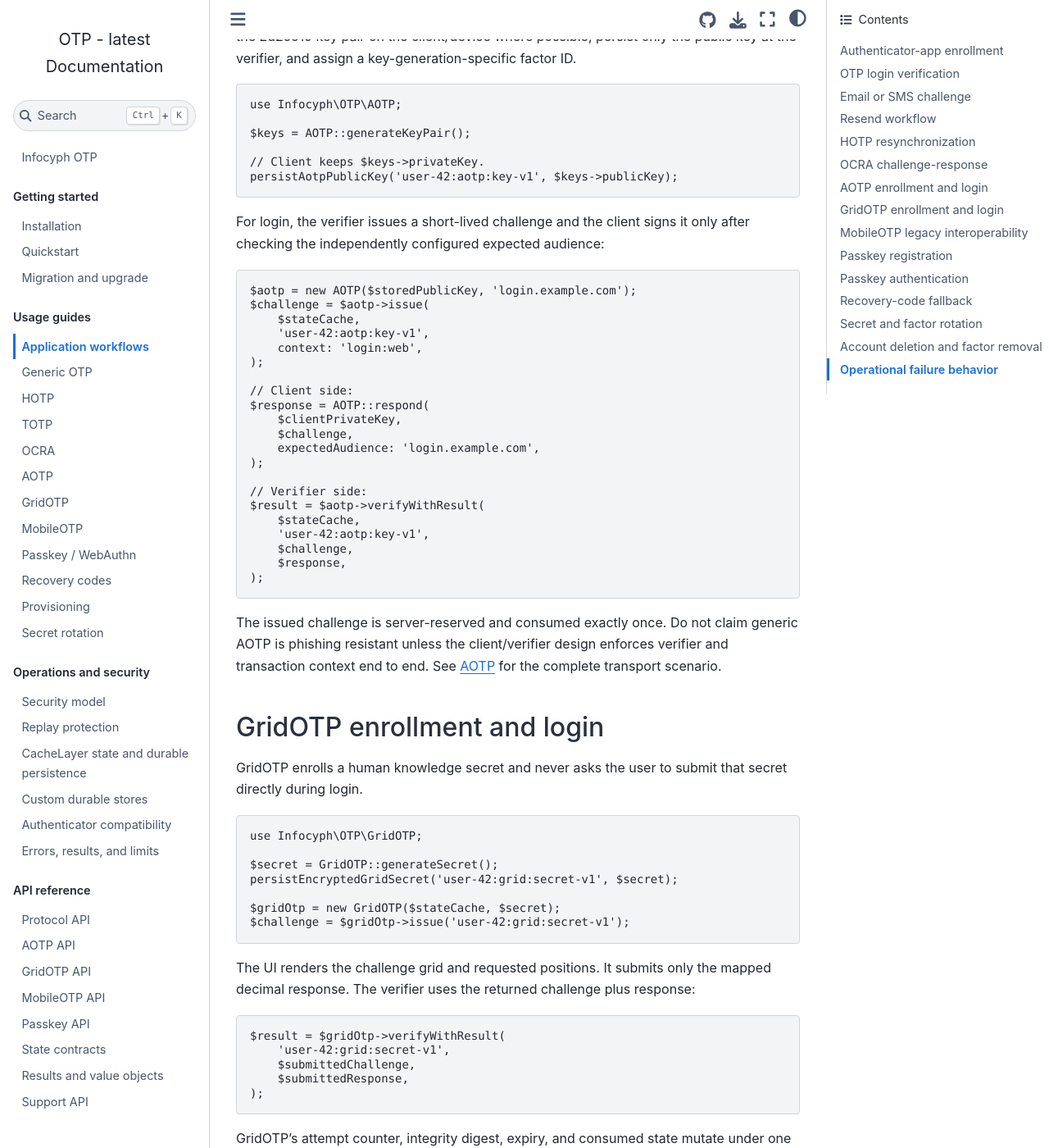
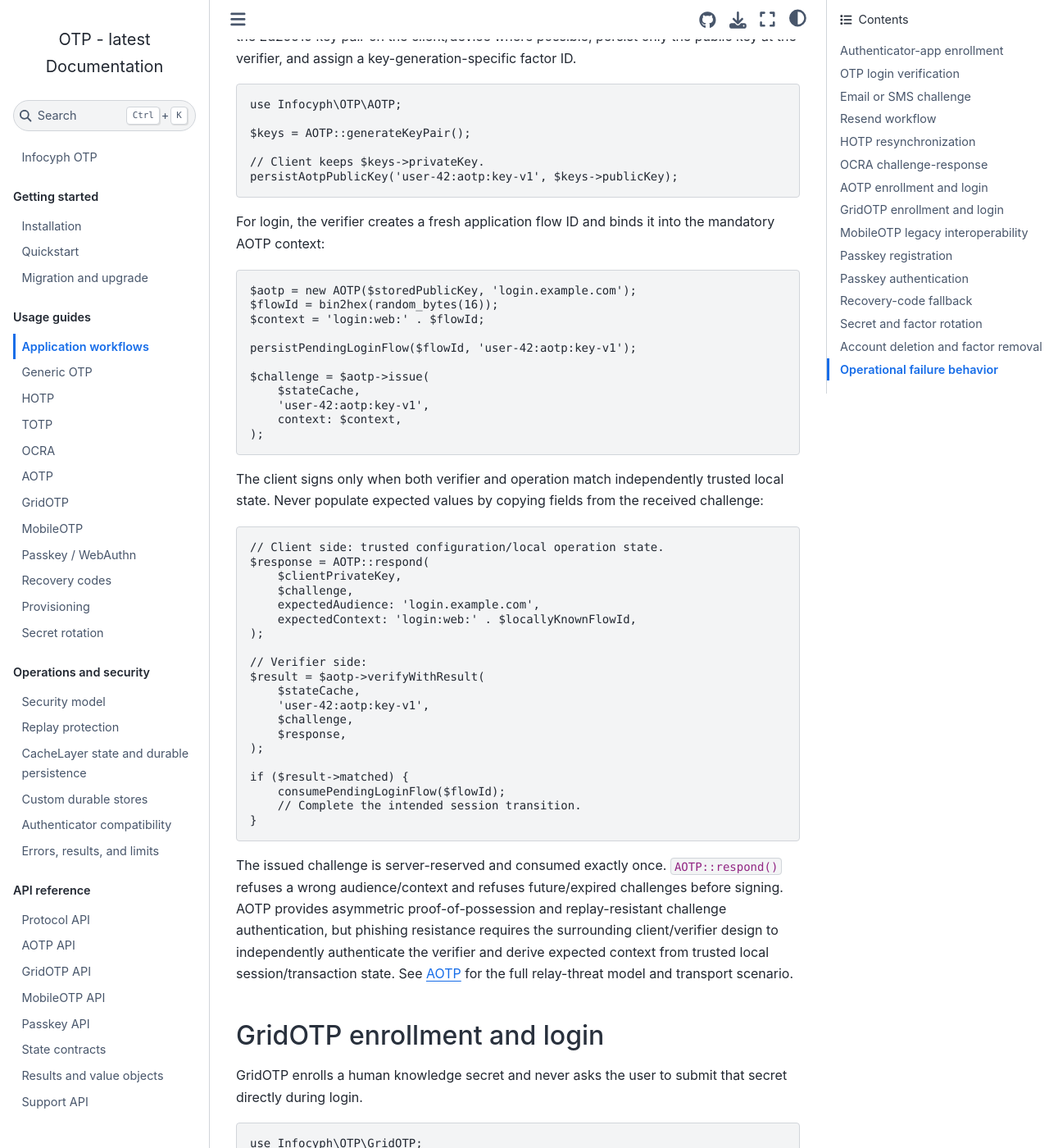
Before and after one commit to infocyph/OTP, a Sphinx documentation site: the page built from docs/guides/application-workflows.rst, in a window 1280 px wide and 1400 px high, scrolled down 3193 px. Shown: the whole window at 82% size. Built offline with Sphinx 7.4.7 and the Sphinx Book theme 1.1.4, drawn with Linux system fonts in a browser that asks for light colours.

Commit message:
align AOTP workflow with hardened context binding

```diff
--- a/docs/guides/application-workflows.rst
+++ b/docs/guides/application-workflows.rst
@@ -162,23 +162,35 @@ factor ID.
    // Client keeps $keys->privateKey.
    persistAotpPublicKey('user-42:aotp:key-v1', $keys->publicKey);
 
-For login, the verifier issues a short-lived challenge and the client signs it
-only after checking the independently configured expected audience:
+For login, the verifier creates a fresh application flow ID and binds it into the
+mandatory AOTP context:
 
 .. code-block:: php
 
    $aotp = new AOTP($storedPublicKey, 'login.example.com');
+   $flowId = bin2hex(random_bytes(16));
+   $context = 'login:web:' . $flowId;
+
+   persistPendingLoginFlow($flowId, 'user-42:aotp:key-v1');
+
    $challenge = $aotp->issue(
        $stateCache,
        'user-42:aotp:key-v1',
-       context: 'login:web',
+       context: $context,
    );
 
-   // Client side:
+The client signs only when both verifier and operation match independently
+trusted local state. Never populate expected values by copying fields from the
+received challenge:
+
+.. code-block:: php
+
+   // Client side: trusted configuration/local operation state.
    $response = AOTP::respond(
        $clientPrivateKey,
        $challenge,
        expectedAudience: 'login.example.com',
+       expectedContext: 'login:web:' . $locallyKnownFlowId,
    );
 
    // Verifier side:
@@ -189,10 +201,18 @@ only after checking the independently configured expected audience:
        $response,
    );
 
-The issued challenge is server-reserved and consumed exactly once. Do not claim
-generic AOTP is phishing resistant unless the client/verifier design enforces
-verifier and transaction context end to end. See :doc:`aotp` for the complete
-transport scenario.
+   if ($result->matched) {
+       consumePendingLoginFlow($flowId);
+       // Complete the intended session transition.
+   }
+
+The issued challenge is server-reserved and consumed exactly once.
+``AOTP::respond()`` refuses a wrong audience/context and refuses future/expired
+challenges before signing. AOTP provides asymmetric proof-of-possession and
+replay-resistant challenge authentication, but phishing resistance requires the
+surrounding client/verifier design to independently authenticate the verifier and
+derive expected context from trusted local session/transaction state. See
+:doc:`aotp` for the full relay-threat model and transport scenario.
 
 GridOTP enrollment and login
 ----------------------------
```
